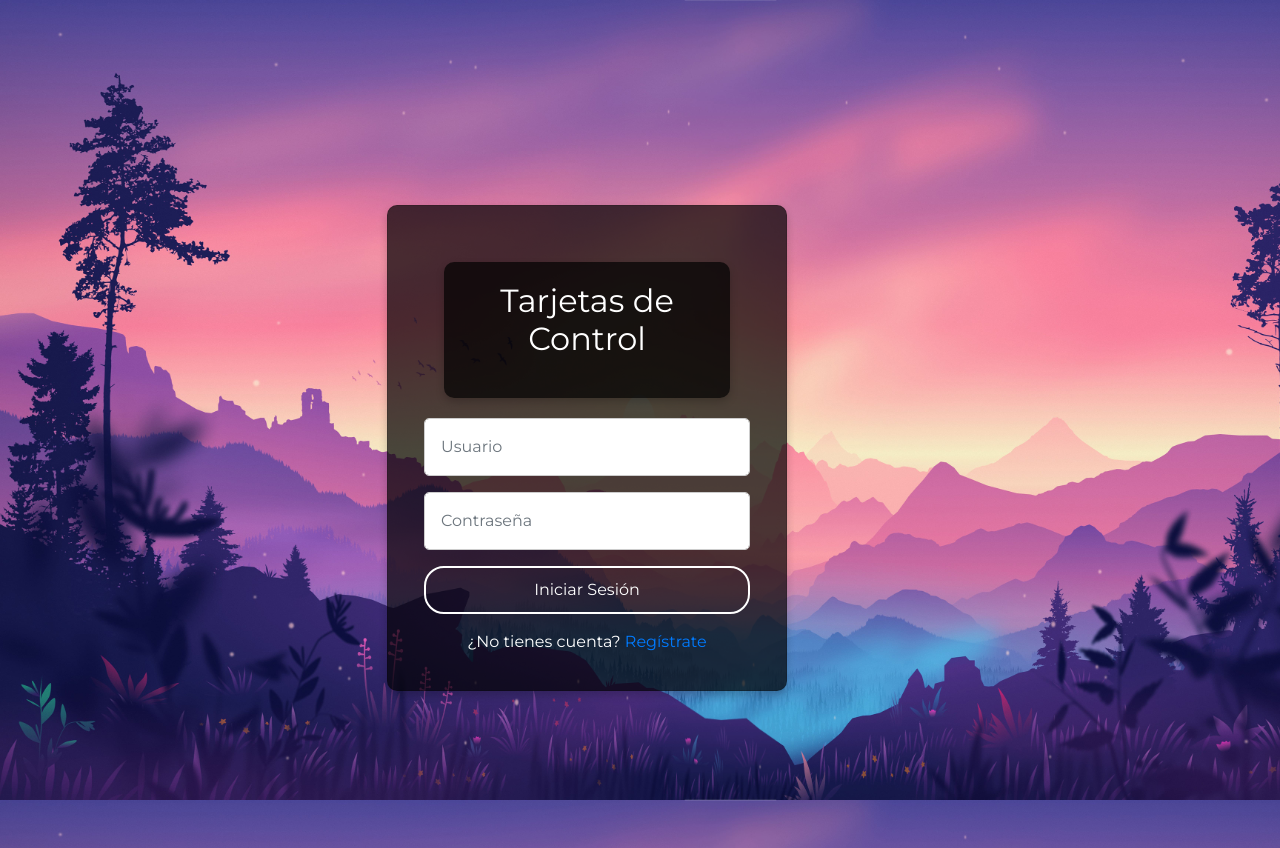
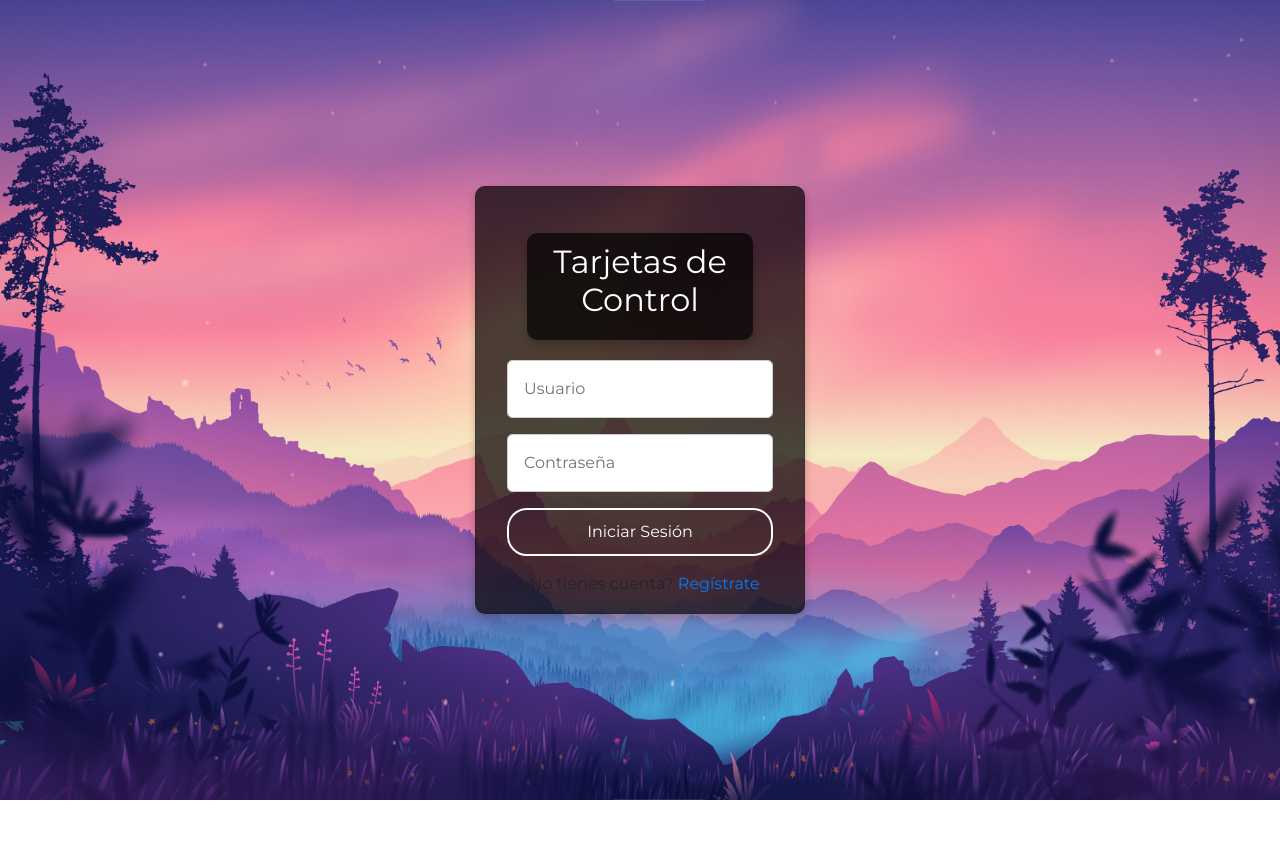
Before and after one commit to RichardAri/tarjetas_control, a Django app: page /cuentas/login/ in a window 1280 px wide. After the commit the page ends 800 px from the top, so only its background shows below. Run offline with Django 5.2, Linux system fonts and the light colour scheme.

Commit message:
Se centro el login para cualquier pantalla

```diff
--- a/cuentas/templates/registration/login.html
+++ b/cuentas/templates/registration/login.html
@@ -2,23 +2,32 @@
 <!DOCTYPE html>
 <html lang="es">
   <head>
-    <meta charset="UTF-8">
-    <meta name="viewport" content="width=device-width, initial-scale=1.0">
+    <meta charset="UTF-8" />
+    <meta name="viewport" content="width=device-width, initial-scale=1.0" />
     <title>Iniciar Sesión</title>
     <!-- Bootstrap CSS -->
-    <link rel="stylesheet" href="https://cdn.jsdelivr.net/npm/bootstrap@5.1.3/dist/css/bootstrap.min.css">
+    <link
+      rel="stylesheet"
+      href="https://cdn.jsdelivr.net/npm/bootstrap@5.1.3/dist/css/bootstrap.min.css"
+    />
     <!-- htmx -->
     <script src="https://unpkg.com/htmx.org"></script>
     <!-- Font Awesome para los iconos -->
-    <link rel="stylesheet" href="https://cdnjs.cloudflare.com/ajax/libs/font-awesome/5.15.3/css/all.min.css">
-    <link href="https://fonts.googleapis.com/css2?family=Montserrat:wght@400;700&display=swap" rel="stylesheet">
+    <link
+      rel="stylesheet"
+      href="https://cdnjs.cloudflare.com/ajax/libs/font-awesome/5.15.3/css/all.min.css"
+    />
+    <link
+      href="https://fonts.googleapis.com/css2?family=Montserrat:wght@400;700&display=swap"
+      rel="stylesheet"
+    />
 
     <style>
       body {
-            background: url("{% static 'wallpapper-min.jpg' %}");
-                background-size: cover; /* Asegura que la imagen cubra toda la pantalla */
-                font-family: 'Montserrat', sans-serif;
-                color: white;
+        background-image: url("{% static 'wallpapper-min.jpg' %}");
+        background-size: cover;
+        background-position: center;
+        font-family: "Montserrat", sans-serif;
         margin: 0;
         padding: 0;
         display: flex;
@@ -28,16 +37,16 @@
       }
 
       .container {
-                position: absolute;
-                top: 50%;
-                left: 50%;
-                transform: translate(-50%,-50%);
+        max-width: 400px;
+        width: 100%;
+        padding: 0 15px;
       }
 
-            .login-container, .card {
+      .login-container,
+      .card {
         max-width: 400px;
-                background: rgba(0, 0, 0, 0.7);/* Ligera transparencia */
-                padding: 20px;
+        background: rgba(0, 0, 0, 0.7); /* Ligera transparencia */
+        padding: 10px 15px 1px;
         border-radius: 10px;
         box-shadow: 0 4px 8px rgba(0, 0, 0, 0.2);
         margin: 20px;
@@ -118,16 +115,10 @@
         text-align: center;
         margin-bottom: 20px;
       }
-
     </style>
-
   </head>
   <body>
-
-    <div class="container mt-5">
-
-        <div class="row justify-content-center align-items-center" style="min-height: 100vh;">
-            <div class="col-md-6">
+    <div class="container">
       <div class="card">
         <div class="card-body">
           <div class="login-container">
--- a/cuentas/templates/registration/register.html
+++ b/cuentas/templates/registration/register.html
@@ -10,7 +10,7 @@
         padding: 20px;
         background: #f8f9fa;
         border-radius: 8px;
-        box-shadow: 0 0 15px rgba(0, 0, 0, 0.1);
+        box-shadow: 0 0 15px rgba(, 0, 0, 0.1);
     }
 
     h2 {
```
Also changed, not shown: other parts of cuentas/templates/registration/login.html (+18 -20 lines). Lines whose indentation alone changed are shown as unchanged.
